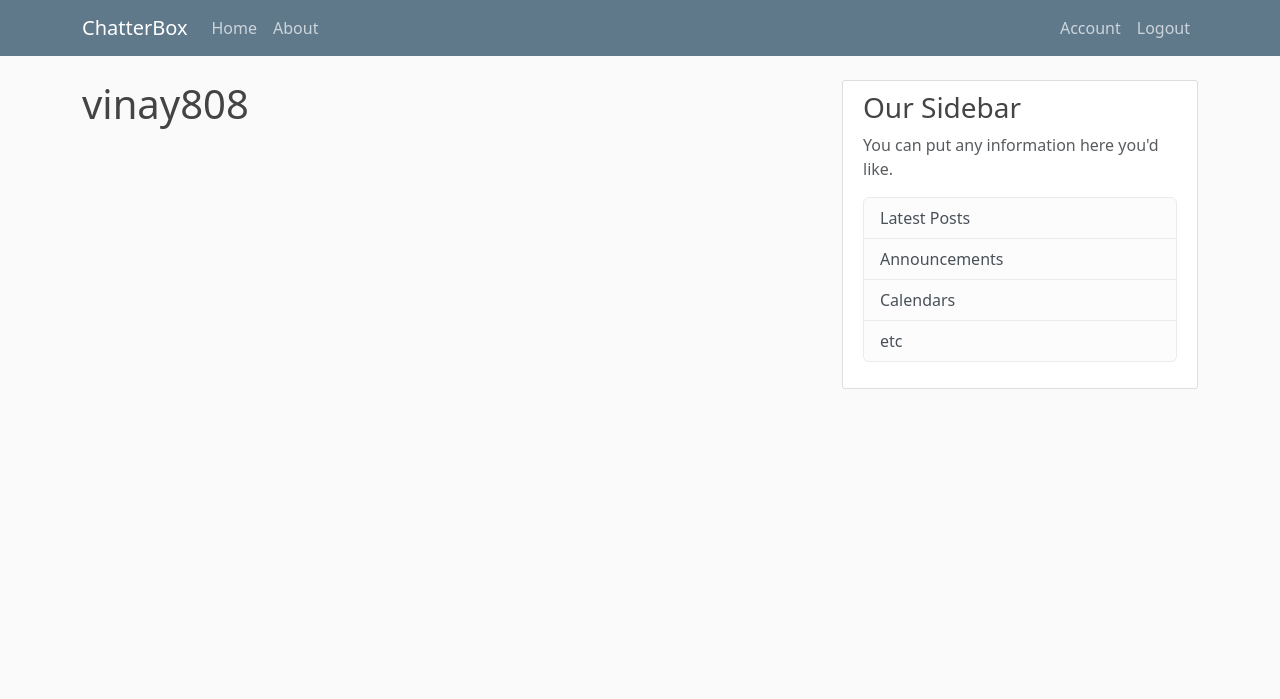
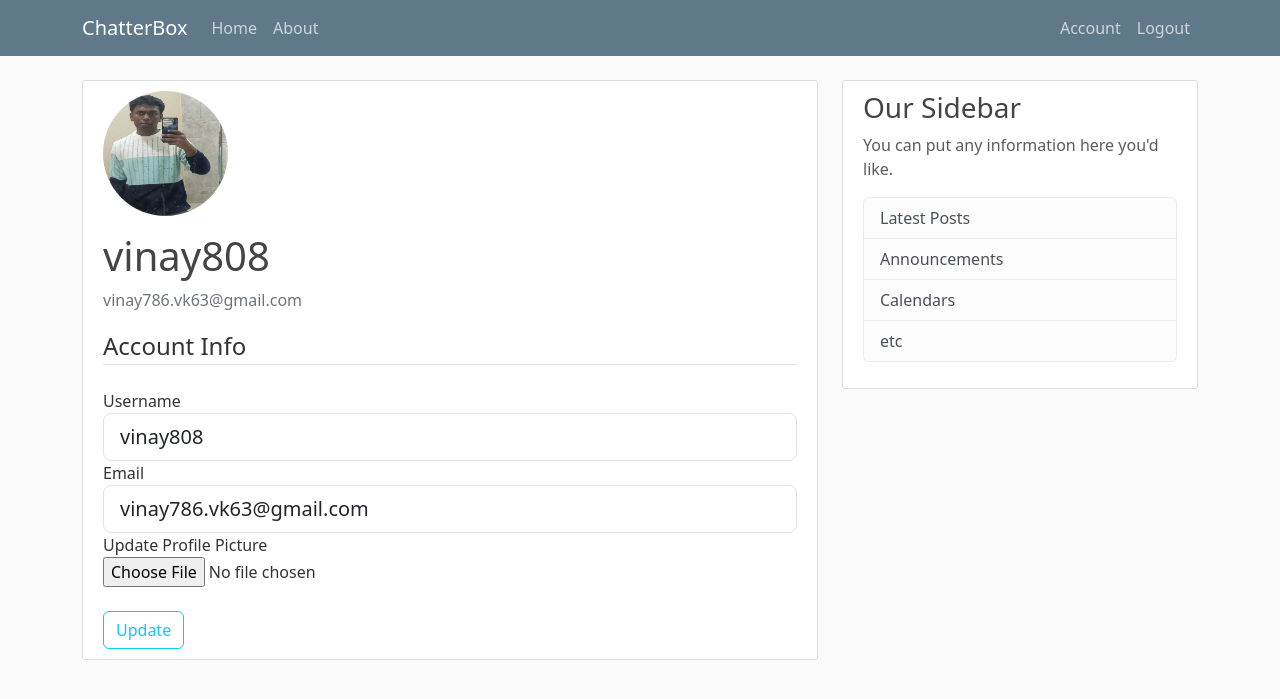
Before and after one commit to Vinay-786/ChatterBox, a Flask app: page /account in a window 1280 px wide. Shown: the top 699 px of the page. Run offline with Flask 3, Linux system fonts and the light colour scheme; a user stored in the database is signed in; some libraries are stand-ins or nearby versions.

Commit message:
profile pic & edit details

```diff
--- a/blogapp/forms.py
+++ b/blogapp/forms.py
@@ -1,5 +1,7 @@
 from flask_wtf import FlaskForm
-from wtforms import StringField, PasswordField, SubmitField, BooleanField
+from flask_wtf.file import FileField, FileAllowed
+from flask_login import current_user
+from wtforms import StringField, PasswordField, SubmitField, BooleanField, validators
 from wtforms.validators import DataRequired, Length, Email, EqualTo, ValidationError
 from blogapp.models import User
 
@@ -25,3 +27,22 @@ class LoginForm(FlaskForm):
     password = PasswordField('Password', validators=[DataRequired()])
     remember = BooleanField('Remember Me')
     submit = SubmitField('Login')
+
+
+class UpdateAccountForm(FlaskForm):
+    username = StringField('Username', validators=[DataRequired(), Length(min=2, max=20)])
+    email = StringField('Email', validators=[DataRequired(), Email()])
+    picture = FileField('Update Profile Picture', validators=[FileAllowed(['jpg', 'png'])])
+    submit = SubmitField('Update')
+
+    def validate_username(self, username):
+        if username.data != current_user.username:
+            user = User.query.filter_by(username=username.data).first()
+            if user:
+                raise ValidationError('Username is taken')
+
+    def validate_email(self, email):
+        if email.data != current_user.email:
+            user = User.query.filter_by(email=email.data).first()
+            if user:
+                raise ValidationError('Email is taken')
--- a/blogapp/routes.py
+++ b/blogapp/routes.py
@@ -1,7 +1,10 @@
+import os
+from PIL import Image
+import secrets
 from flask import render_template, request, url_for, flash, redirect
 from flask_login import login_user, current_user, logout_user, login_required
 from blogapp import app, db, bcrypt
-from blogapp.forms import RegistrationForm, LoginForm
+from blogapp.forms import RegistrationForm, LoginForm, UpdateAccountForm
 from blogapp.models import User, Post
 
 
@@ -17,7 +20,7 @@ posts = [
   'title': 'Blog 2',
   'content': 'Hey there, second tweet',
   'date_posted': 'Feb 3, 2024'
- }
+ },
 ]
 
 
@@ -68,7 +71,36 @@ def logout():
     logout_user()
     return redirect(url_for('hello_world'))
 
-@app.route("/account")
+
+def save_picture(form_picture):
+    random_hex = secrets.token_hex(8)
+    _, f_ext = os.path.splitext(form_picture.filename)
+    picture_fn = random_hex + f_ext
+    picture_path = os.path.join(app.root_path, 'static/profile_pics', picture_fn)
+
+    output_size = (125, 125)
+    i = Image.open(form_picture)
+    i.thumbnail(output_size)
+    i.save(picture_path)
+
+    return picture_fn
+
+
+@app.route("/account", methods=['GET', 'POST'])
 @login_required
 def account():
-    return render_template('account.html', title='Account')
+    form = UpdateAccountForm()
+    if form.validate_on_submit():
+        if form.picture.data:
+            picture_file = save_picture(form.picture.data)
+            current_user.image_file = picture_file
+        current_user.username = form.username.data
+        current_user.email = form.email.data
+        db.session.commit()
+        flash('Your account has been updated!', 'success')
+        return redirect(url_for('account'))
+    elif request.method == 'GET':
+        form.username.data = current_user.username
+        form.email.data = current_user.email
+    image_file = url_for('static', filename='profile_pics/' + current_user.image_file)
+    return render_template('account.html', title='Account', image_file=image_file, form=form)
--- a/blogapp/templates/account.html
+++ b/blogapp/templates/account.html
@@ -1,5 +1,58 @@
 {% extends "base.html" %}
 
 {% block content %}
-    <h1> {{ current_user.username }} </h1>
+<div class="content-section">
+    <div class="media">
+        <img class="rounded-circle account-img" src="{{ image_file }}">
+        <div class="media-body">
+            <h2 class="account-heading">{{ current_user.username }}</h2>
+            <p class="text-secondary">{{ current_user.email }}</p>
+        </div>
+    </div>
+        <form method="POST" action="" enctype="multipart/form-data">
+            {{ form.hidden_tag() }}
+            <fieldset class="form-group">
+                <legend class="border-bottom mb-4"> Account Info </legend>
+                <div class="form-group">
+                    {{ form.username.label(class="form-control-label") }}
+
+                    {% if form.username.errors %}
+                    {{ form.username(class="form-control form-control-lg is-invalid") }}
+                    <div class="invalid-feedback">
+                        {% for error in form.username.errors %}
+                        <span> {{ error }} </span>
+                        {% endfor %}
+                    </div>
+                    {% else %}
+                    {{ form.username(class="form-control form-control-lg") }}
+                    {% endif %}
+                </div>
+                <div class="form-group">
+                    {{ form.email.label(class="form-control-label") }}
+                    {% if form.email.errors %}
+                    {{ form.email(class="form-control form-control-lg is-invalid") }}
+                    <div class="invalid-feedback">
+                        {% for error in form.email.errors %}
+                        <span> {{ error }} </span>
+                        {% endfor %}
+                    </div>
+                    {% else %}
+                    {{ form.email(class="form-control form-control-lg") }}
+                    {% endif %}
+                </div>
+                <div class="form-group">
+                    {{ form.picture.label() }} </br>
+                    {{ form.picture(class="form-control-file") }}
+                    {% if form.picture.errors %}
+                        {% for error in form.picture.errors %}
+                        <span class="text-danger"> {{ error }} </span></br>
+                        {% endfor %}
+                    {% endif %}
+                </div>
+            </fieldset></br>
+            <div class="form-group">
+                {{ form.submit(class="btn btn-outline-info") }}
+            </div>
+        </form>
+</div>
 {% endblock %}
```
Also changed, not shown: blogapp/static/profile_pics/default.jpg (added), blogapp/static/profile_pics/e5d9d751ff52d6bd.jpg (added), blogapp/static/profile_pics/e8165645d36f0446.jpg (added), instance/site.db.
